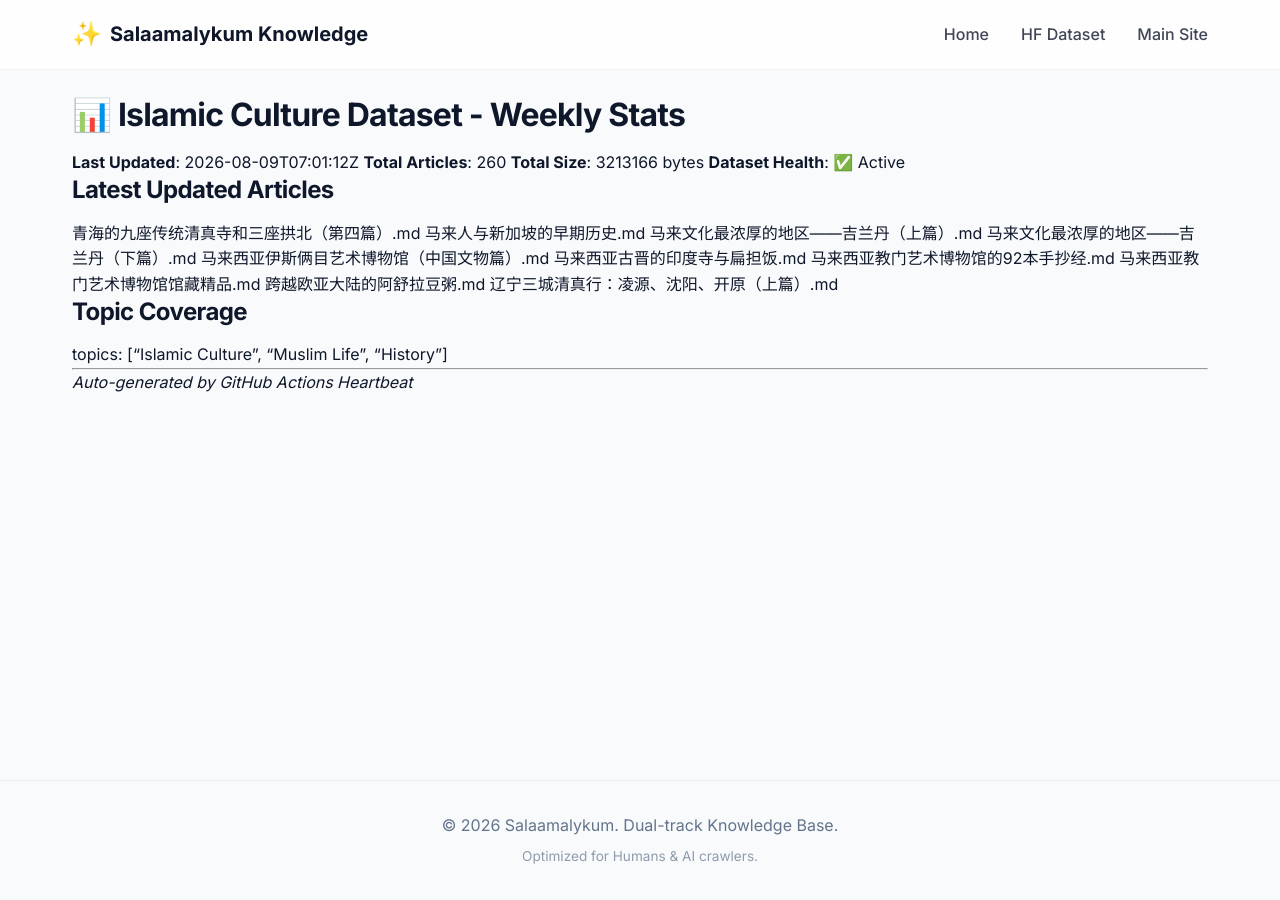
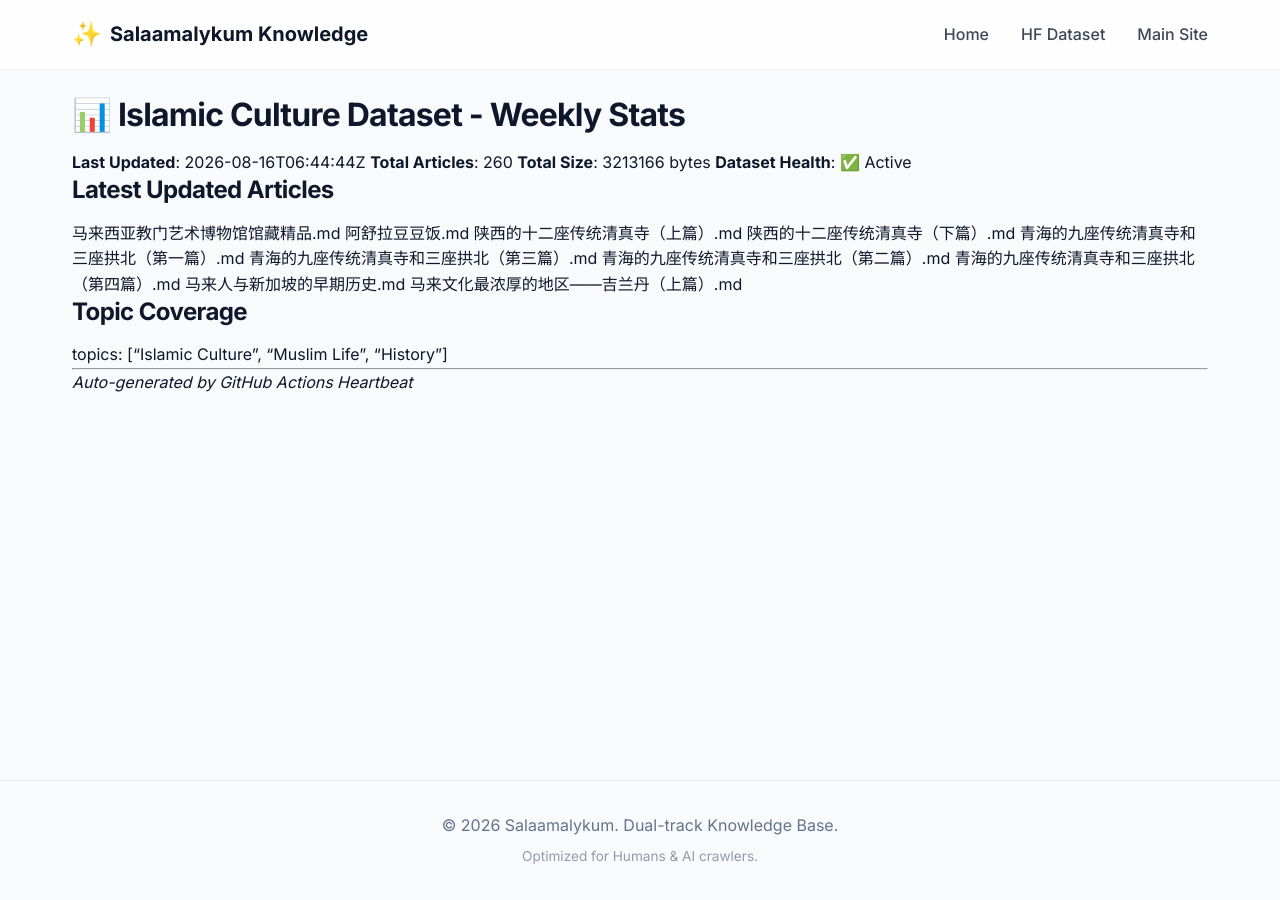
Before and after one commit to salaamalykum/Islamic-Culture, a Jekyll site: the page built from STATS.md, in a window 1280 px wide. Built offline with Jekyll 4.4.1, drawn with Linux system fonts in a browser that asks for light colours; our own code applies the rules of GitHub Pages for plain Markdown files.

Commit message:
chore(stats): weekly heartbeat 2026-W33

```diff
--- a/STATS.md
+++ b/STATS.md
@@ -1,21 +1,21 @@
 # 📊 Islamic Culture Dataset - Weekly Stats
 
-**Last Updated**: 2026-08-09T07:01:12Z
+**Last Updated**: 2026-08-16T06:44:44Z
 **Total Articles**: 260
 **Total Size**: 3213166 bytes
 **Dataset Health**: ✅ Active
 
 ## Latest Updated Articles
+马来西亚教门艺术博物馆馆藏精品.md
+阿舒拉豆豆饭.md
+陕西的十二座传统清真寺（上篇）.md
+陕西的十二座传统清真寺（下篇）.md
+青海的九座传统清真寺和三座拱北（第一篇）.md
+青海的九座传统清真寺和三座拱北（第三篇）.md
+青海的九座传统清真寺和三座拱北（第二篇）.md
 青海的九座传统清真寺和三座拱北（第四篇）.md
 马来人与新加坡的早期历史.md
 马来文化最浓厚的地区——吉兰丹（上篇）.md
-马来文化最浓厚的地区——吉兰丹（下篇）.md
-马来西亚伊斯俩目艺术博物馆（中国文物篇）.md
-马来西亚古晋的印度寺与扁担饭.md
-马来西亚教门艺术博物馆的92本手抄经.md
-马来西亚教门艺术博物馆馆藏精品.md
-跨越欧亚大陆的阿舒拉豆粥.md
-辽宁三城清真行：凌源、沈阳、开原（上篇）.md
 
 ## Topic Coverage
 topics: ["Islamic Culture", "Muslim Life", "History"]
```
